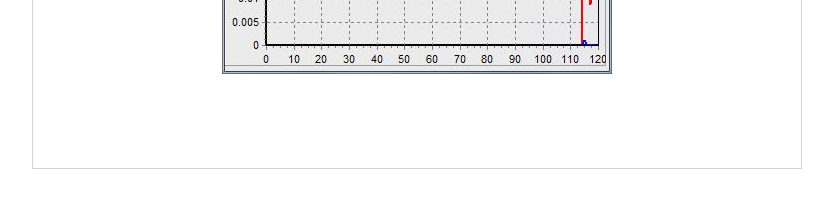
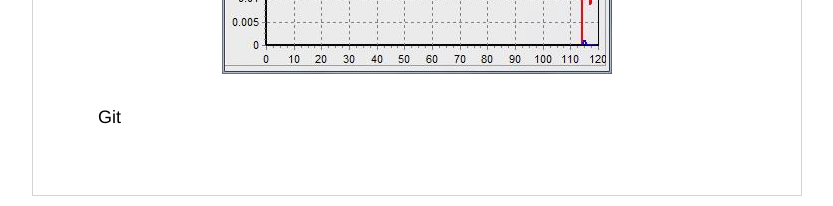
Before and after one commit to will2017/blog, a Jekyll site: the page built from project.html, in a window 1280 px wide. Shown: the part 1056-1262 px from the top of the page, without its empty margins (224-1057 px from the left). Built offline with Jekyll 4.4.1, drawn with Linux system fonts in a browser that asks for light colours; Markdown is read by kramdown in place of the engine named in the settings; before the commit the page ends 1238 px from its top, so only the background shows below that.

Commit message:
Update project.html

```diff
--- a/project.html
+++ b/project.html
@@ -10,3 +10,6 @@
 <img src="/images/TM.jpg" />
 <p>Due to the Teechart copyright issue,please contact me if you need the tool with moving chart</p>
 <img src="/images/TM2.jpg" />
+
+
+<p><a href="https://github.com/will2017/Traffic_Monitoring">Git</a></p>
```
